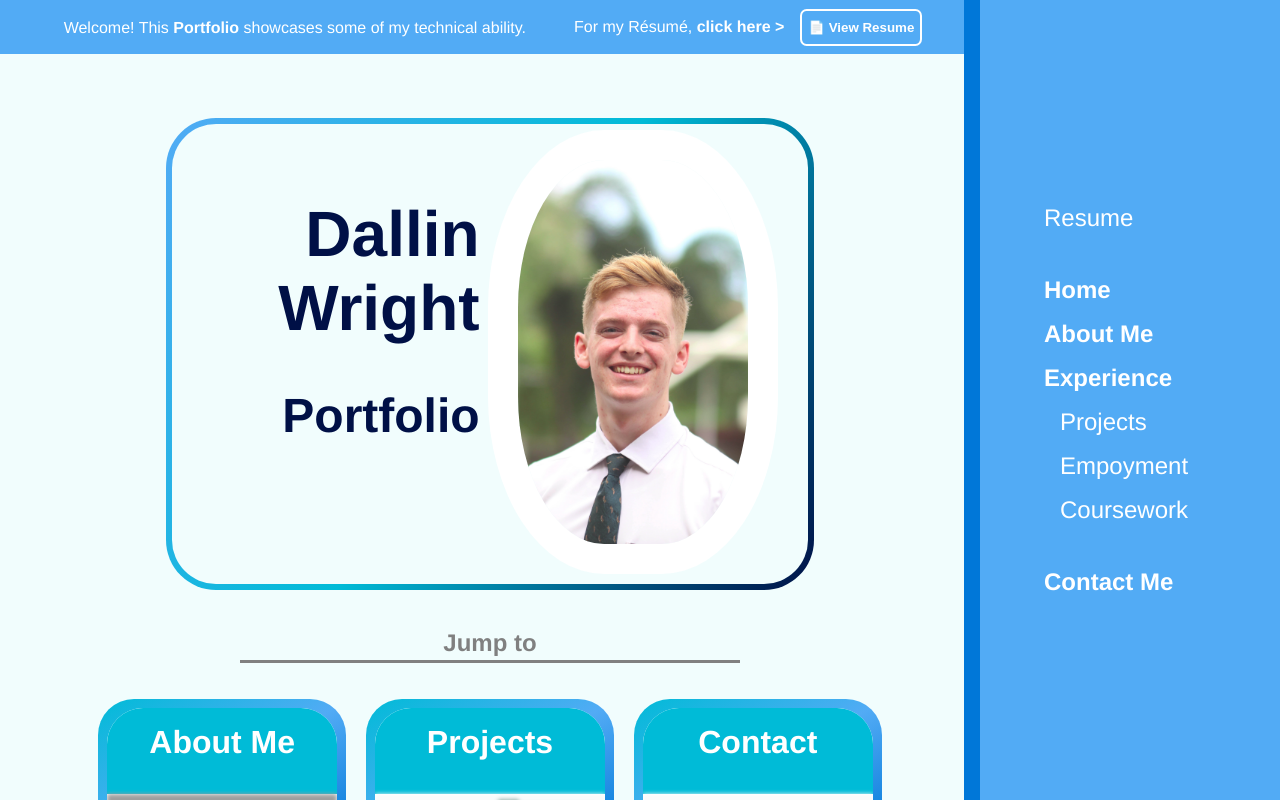
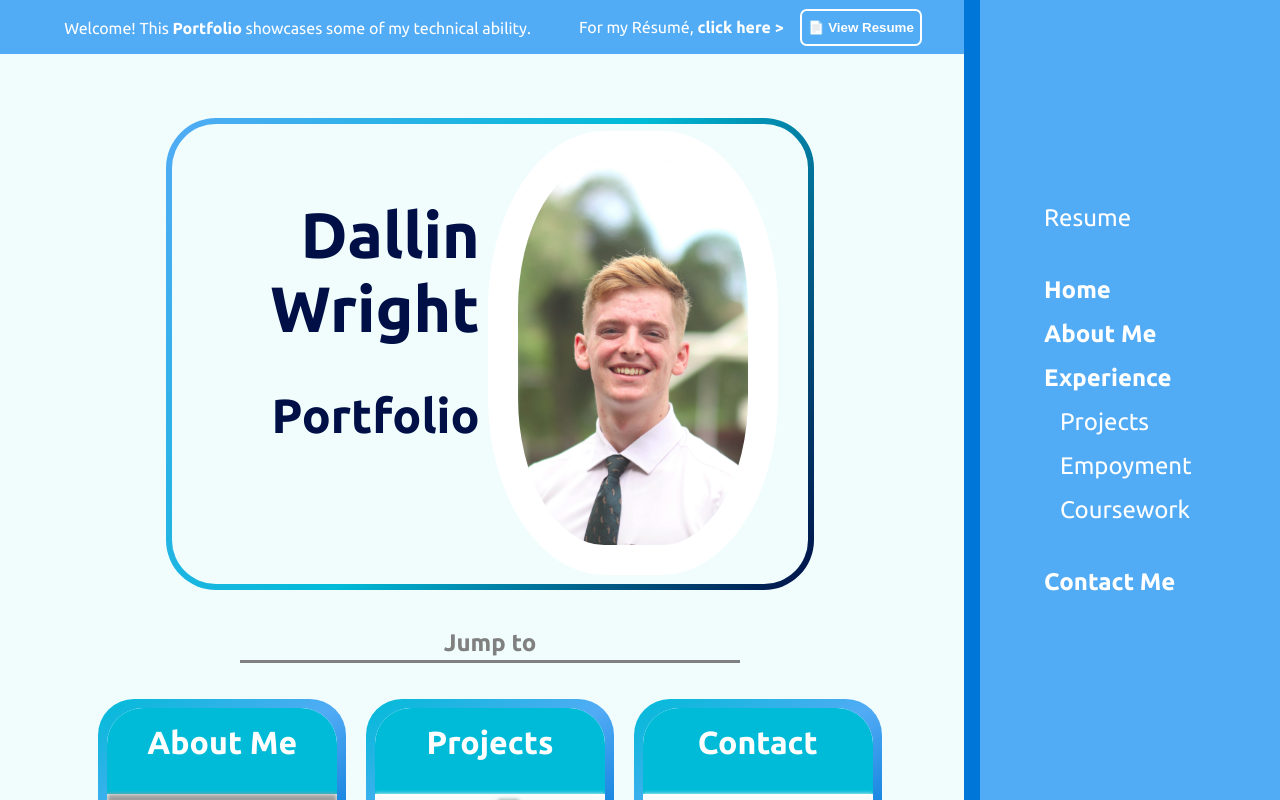
Before and after one commit to Leeway001Write/Leeway001Write.github.io, a React (Vite) app in the folder react-portfolio/: page / in a window 1280 px wide. Shown: the top 800 px of the page. Built offline with nearby package versions, Linux system fonts and the light colour scheme; grey boxes are pictures that could not be loaded.

Commit message:
Import font

```diff
--- a/react-portfolio/src/App.css
+++ b/react-portfolio/src/App.css
@@ -1,7 +1,7 @@
 .horizontal-divider {
   width: 500px;
   height: 3px;
-  margins: 0;
+  margin: 0;
   padding: 0;
 
   background: gray;
--- a/react-portfolio/src/index.css
+++ b/react-portfolio/src/index.css
@@ -1,3 +1,5 @@
+@import url('https://fonts.googleapis.com/css2?family=Ubuntu:ital,wght@0,300;0,400;0,500;0,700;1,300;1,400;1,500;1,700&display=swap');
+
 :root {
   font-family: Ubuntu, Helvetica, sans-serif;
 
```
